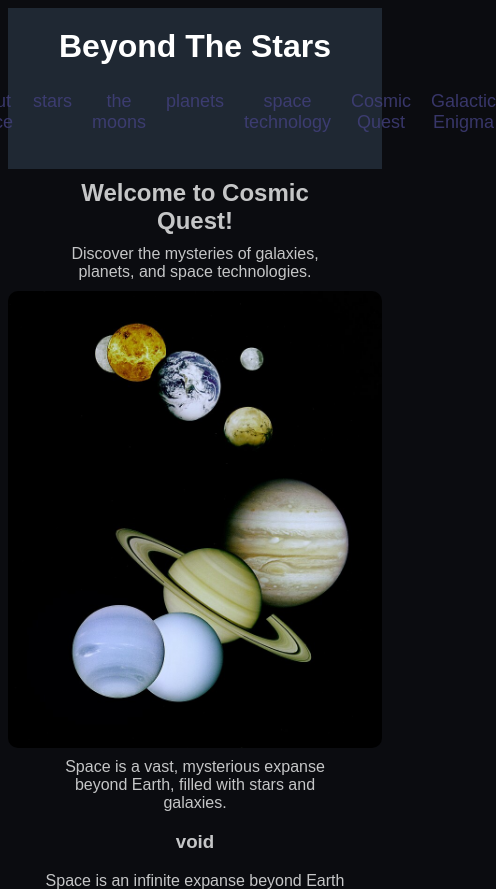
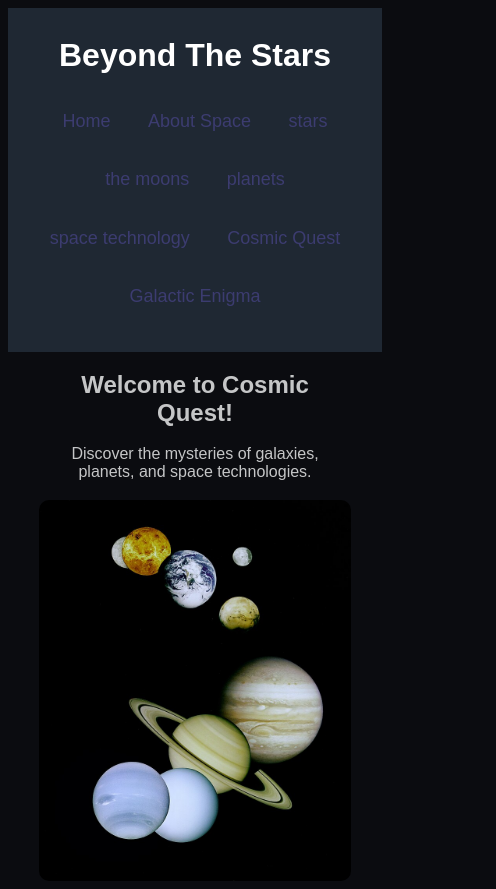
Before and after one commit to Lona56/my-space-website7, a plain HTML site: page index.html in a window 390 px wide. Shown: the top 889 px of the page, 496 px wide, since content can reach past the window. Drawn offline with Linux system fonts and the light colour scheme.

Commit message:
Update style.css

```diff
--- a/style.css
+++ b/style.css
@@ -1,3 +1,4 @@
+
  body{
 font-family: Arial, sans-serif;
 text-align: center;
@@ -5,7 +6,7 @@ background-color: #0b0c10;
 color: #c5c6c7
 }
 img{
-max-width: 100%;
+max-width: 80vw;
 height: auto;
 display: block;
 margin: auto;
@@ -18,17 +19,17 @@ border-radius: 10px;
 
 p{
 
-    margin: 10px auto;
+    margin: 5% auto;
     max-width: 80%;
 }
 
 h1{
 
-    margin: 10px auto;
+    margin: 5% auto;
     max-width: 80%;
 }
 h2{
-    margin: 10px auto;
+    margin: 5% auto;
     max-width: 80%;
 }
 
@@ -37,7 +38,7 @@ h3{
 }
 
 h4{
-font-size: 16px;
+font-size: 1rem;
 color: rgb(16, 60, 60);
 
 
@@ -47,18 +48,17 @@ h5{
 font-style: oblique;
 font-family: Georgia, 'Times New Roman', Times, serif;
 color: rgb(45, 101, 101)
-
 }
 
 
 
 p{
 
-    margin: 10px auto;
+    margin: 5% auto;
     max-width: 80%;
 }
 
-li{font-size: 15px;}
+li{font-size: 0.9375rem;}
 
 header{
     background-color: #1f2833;
@@ -67,19 +67,23 @@ header{
     color: #ffffff;
 }
 
-nav ul{list-style-type: none;
+nav ul{
+
+flex-wrap: wrap;
+
+list-style-type: none;
 padding: 0%;
 display: flex;
 justify-content: center;
 }
 nav ul li{color: #ffffff;
 text-decoration: none;
-margin: 10px;
+margin: 5%;
 }
 nav ul a{
 text-decoration: none;
 color: rgba(67, 65, 128, 0.8);
-font-size: 18px;
+font-size: 1.125rem;
 flex-direction: column-reverse;
 
 }
@@ -89,9 +93,22 @@ flex-direction: column-reverse;
     padding: 20px;
 }
 .intro img {
-width: 80%;
+width: 70vw;
 max-width: 600px;
 border-radius: 10px;
+}
+
+
+@media (max-width: 768px){
+    body {
+        font-size: 1rem;
+    }
+    .container {
+        flex-direction: column;
+        align-items: center;
+        width: 90%;
+        padding: 5%;
+    }
 }
 
 footer {
```
